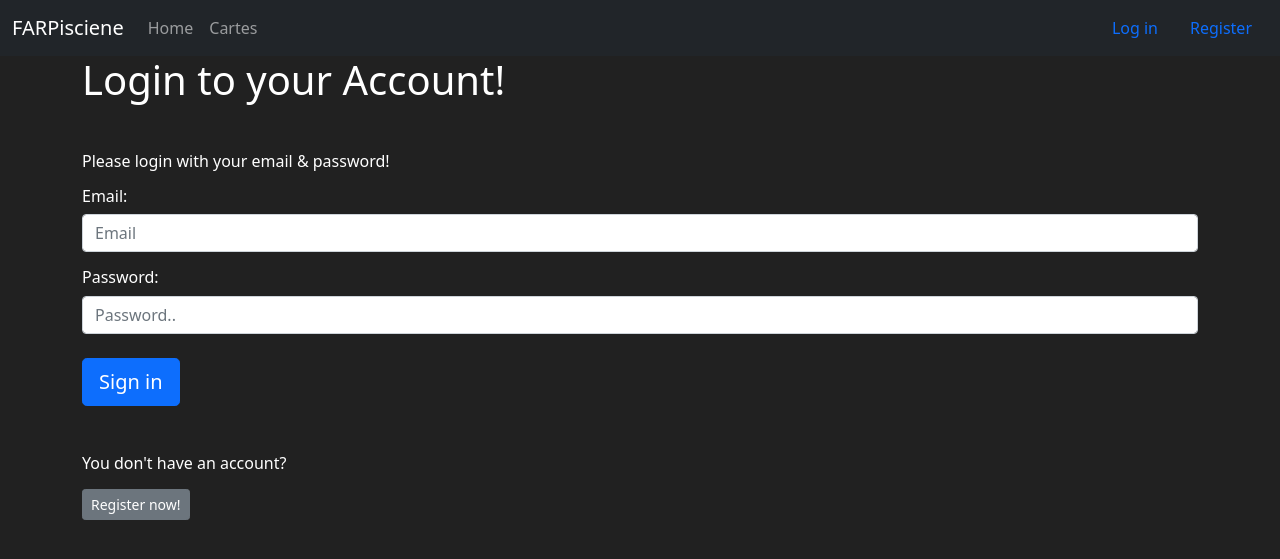
After one commit to Sofiane-Bekkari/FARPiscine-project, a Flask app: page /login in a window 1280 px wide. The commit adds this page. Shown: the top 559 px of the page. Run offline with Flask 2, Linux system fonts and the light colour scheme; some libraries are stand-ins or nearby versions.

Commit message:
Added Client login/logout with handel errors

```diff
--- a/far_app/Templates/layout.html
+++ b/far_app/Templates/layout.html
@@ -12,6 +12,8 @@
       integrity="sha384-1BmE4kWBq78iYhFldvKuhfTAU6auU8tT94WrHftjDbrCEXSU1oBoqyl2QvZ6jIW3"
       crossorigin="anonymous"
     />
+     <!--FONTAWESOME-->
+     <script src="https://kit.fontawesome.com/45f3285f50.js" crossorigin="anonymous"></script>
 
     <title>{% block title%} {% endblock %}</title>
   </head>
@@ -42,10 +44,22 @@
             <a class="nav-link" href="{{url_for('carte_page')}}">Cartes</a>
           </div>
         </div>
-        <div class="d-flex">
-          <a class="nav-link" href="#">Log in</a>
-          <a class="nav-link" href="{{url_for('register_page')}}">Register</a>
-        </div>
+        <!--CLIENT LOGIN-->
+        {% if current_user.is_authenticated %}
+          <div class="d-flex">
+            <a class="nav-link" href="#"><i class="fas fa-clock fa-lg"></i>Timer
+              <!--TIMER NEED FUNCTION DISPLAY-->
+              <span class="badge bg-success"> {{ current_user.id }}:00:03</span></a>
+            <span class="nav-link" href="#"><i class="fas fa-user fa-lg"></i> Welcome
+              <span class="badge bg-secondary">{{ current_user.nom }}</span></span>
+            <a class="nav-link" href="{{url_for('logout_page')}}"><i class="fas fa-sign-out-alt fa-lg"></i> Logout</a>
+          </div>
+        {% else%}
+          <div class="d-flex">
+            <a class="nav-link" href="{{url_for('login_page')}}">Log in</a>
+            <a class="nav-link" href="{{url_for('register_page')}}">Register</a>
+          </div>
+        {% endif%}
       </div>
     </nav>
     <!--END NAV-->
--- /dev/null
+++ b/far_app/Templates/login.html
@@ -0,0 +1,31 @@
+{% extends 'layout.html' %}
+
+{% block title %}
+Login page
+{% endblock %}
+
+{% block body %}
+<body>
+    <div class="container">
+        <h1 class="mb-5">Login to your Account!</h1>
+        <h6 class="mb-3">Please login with your email & password!</h6>
+        <form method="POST" class="form-register" style="color: white">
+            <!--SECURITY-TAG-->
+            {{ form.hidden_tag() }}
+            <!--NOM-->
+            <h6>{{ form.email.label() }}</h6>
+            {{ form.email(class="form-control mt-2", placeholder="Email") }}
+            <!--PRENOM-->
+            <h6 class="mt-3">{{ form.password.label() }}</h6>
+            {{ form.password(class="form-control mt-2", placeholder="Password..") }}
+            <!--SUBMIT-->
+            <br>
+            {{form.submit(class="btn btn-lg btn-primary")}}
+            <!--REGISTER-->
+            <h6 class="mt-5">You don't have an account?</h6>
+            <div class="checkbox mt-3">
+                <a class="btn btn-sm btn-secondary" href="{{url_for('register_page')}}">Register now!</a>
+            </div>
+        </form>
+    </div>
+{% endblock %}
--- a/far_app/Templates/register.html
+++ b/far_app/Templates/register.html
@@ -43,7 +43,10 @@ block body %}
             <!--SUBMIT-->
             <br>
             {{form.submit(class="btn btn-lg btn-primary")}}
-            <div class="d-grid gap-2">
+            <!--LOGIN-->
+            <h6 class="mt-5">You already have an account?</h6>
+            <div class="checkbox mt-3">
+                <a class="btn btn-sm btn-secondary" href="{{url_for('login_page')}}">Login now!</a>
             </div>
             <!--ADDSPACING-->
             <div class="mt-5 mb-5">
--- a/far_app/forms.py
+++ b/far_app/forms.py
@@ -3,9 +3,8 @@ from wtforms import StringField, PasswordField, SubmitField
 from wtforms.validators import Length, EqualTo, Email, DataRequired, ValidationError
 from far_app.models import Client
 
+
 # REGISTER CLIENT FROM
-
-
 class RegisterForm(FlaskForm):
 
     #CHECK IF THERE EXIST UNIQUE FIELD ON VALIDATION
@@ -14,8 +13,8 @@ class RegisterForm(FlaskForm):
         if telephone:
             raise ValidationError('Telephone already exists! Please try a different phone number!')
     #CHECK THIS SECOND UNIQUE FIELD ON VALIDATION
-    def validate_telephone(self, email_to_check):
-        email = Client.query.filter_by(telephone=email_to_check.data).first()
+    def validate_email(self, email_to_check):
+        email = Client.query.filter_by(email=email_to_check.data).first()
         if email:
             raise ValidationError('Email already exists! Please try a different email adresse!')
 
@@ -31,3 +30,10 @@ class RegisterForm(FlaskForm):
     code_postal = StringField(label='Code postal')
     memo = StringField(label='Memo')
     submit = SubmitField(label='Create Account')
+
+
+# LOGIN CLIENT FORM
+class LoginForm(FlaskForm):
+    email = StringField(label='Email:', validators=[DataRequired()])
+    password = StringField(label='Password:', validators=[DataRequired()])
+    submit = SubmitField(label='Sign in')
--- a/far_app/routes.py
+++ b/far_app/routes.py
@@ -1,7 +1,8 @@
 from far_app import app
 from flask import render_template, redirect, url_for, flash
 from far_app.models import Carte, Client
-from far_app.forms import RegisterForm
+from far_app.forms import RegisterForm, LoginForm
+from flask_login import login_user, logout_user, login_required
 from far_app import db
 
 
@@ -13,6 +14,7 @@ def home_page():
 
 # CARTES PAGE
 @app.route('/carte')
+@login_required # REQUIRE CLIENT TO LOGIN BEFORE ACCESS THIS PAGE
 def carte_page():
 
     # This will come from DB Carte Table next
@@ -33,7 +35,7 @@ def register_page():
                                   prenom=form.prenom.data,
                                   telephone=form.telephone.data,
                                   email=form.email.data,
-                                  password_hash=form.password1.data,
+                                  password=form.password1.data,
                                   add_member=form.add_member.data,
                                   adresse_rue=form.adresse_rue.data,
                                   ville=form.ville.data,
@@ -42,6 +44,10 @@ def register_page():
                                   )
         db.session.add(client_to_create)
         db.session.commit()
+        # LOGIN A NEW ACCOUNT FIRST TIME
+        login_user(client_to_create)
+        flash(f'Account created successfully! You logged as: {client_to_create.nom}', category='success')
+
         # REDIRECT TO CARTE PAGE TO SHOP
         return redirect(url_for('carte_page'))
 
@@ -52,3 +58,36 @@ def register_page():
             flash(f'There Was an Errors: {err_msg}', category='danger')
 
     return render_template('register.html', form=form)
+
+
+# LOGIN PAGE
+@app.route('/login', methods=['GET', 'POST'])
+def login_page():
+    form = LoginForm()
+    if form.validate_on_submit():
+        # USE EMAIL TO LOGIN CLIENT
+        attempted_email = Client.query.filter_by(email=form.email.data).first()
+        #CHECK IF EMAIL & PASSWORD = TRUE
+        if attempted_email and attempted_email.check_password_correction(
+                attempted_password=form.password.data
+        ):
+            login_user(attempted_email)
+            flash(f'Success! You are logged in as: {attempted_email.nom}', category='success')
+            return redirect(url_for('carte_page'))
+        else:
+            flash(f'Email or password is not correct! Please try again', category='danger')
+
+
+
+    return render_template('login.html', form=form)
+
+
+#LOGOUT
+
+@app.route('/logout')
+def logout_page():
+
+    logout_user()
+    flash('You are logout!', category='info')
+
+    return redirect(url_for('home_page'))
--- a/requirements.txt
+++ b/requirements.txt
@@ -1,3 +1,3 @@
 Flask==2.2.2
-flask-sqlalchemy==2.2.2
+flask-sqlalchemy==1.4.6
 flask-wtf==0.4.5
--- a/run.py
+++ b/run.py
@@ -1,6 +1,6 @@
 # THIS FOR RUN APP
 from far_app import app
-#from far_app import routes
+#from far_app import routes #I GOT AN ISSUE IMPORT ROUTE FROM PACKAGE FAR_APP
 
 # Check if run.py file has excuted file directly
 if __name__ == '__main__':
```
Also changed, not shown: far_app/Templates/Carte.html (+6 -5 lines), far_app/Templates/includes/item_modal.html (added, +24 -0 lines), far_app/Templates/index.html (+17 -3 lines), far_app/__init__.py (+10 -2 lines), far_app/models.py (+31 -5 lines), far_app/farpiscien.db.
